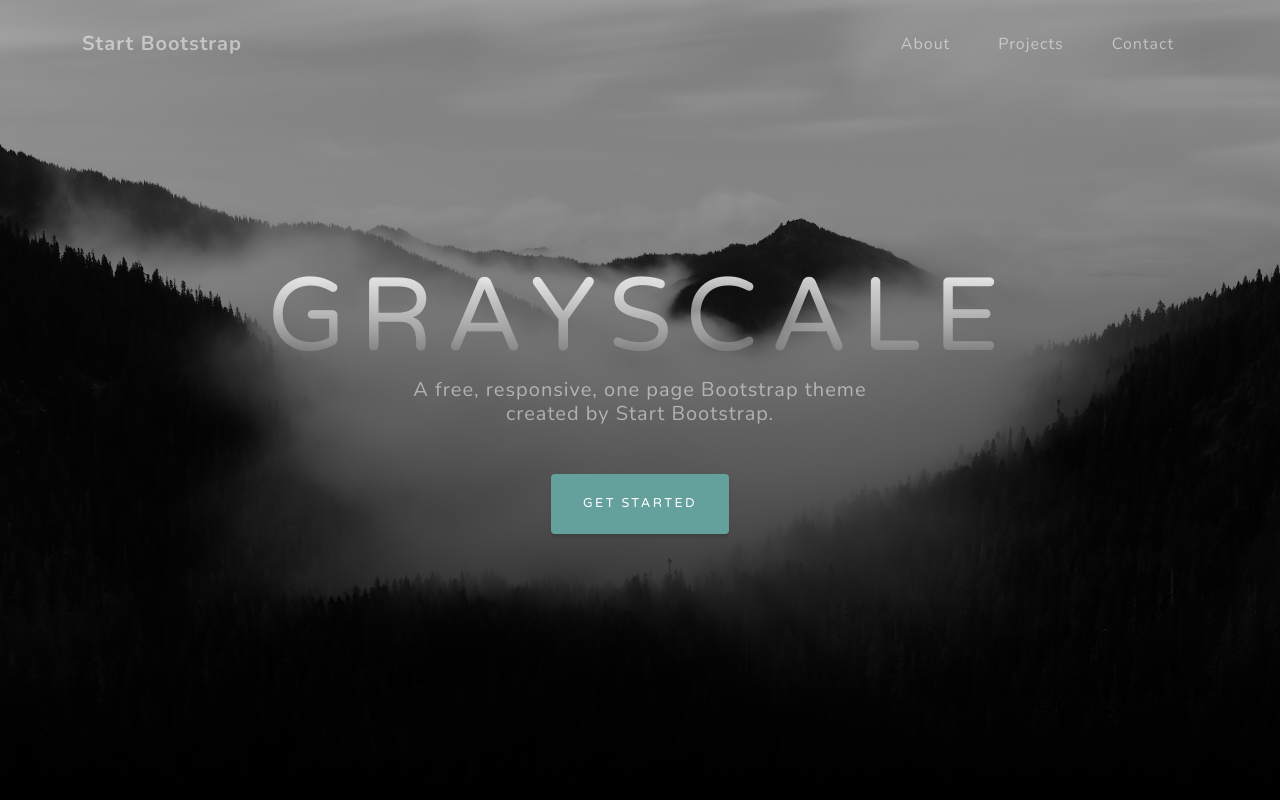
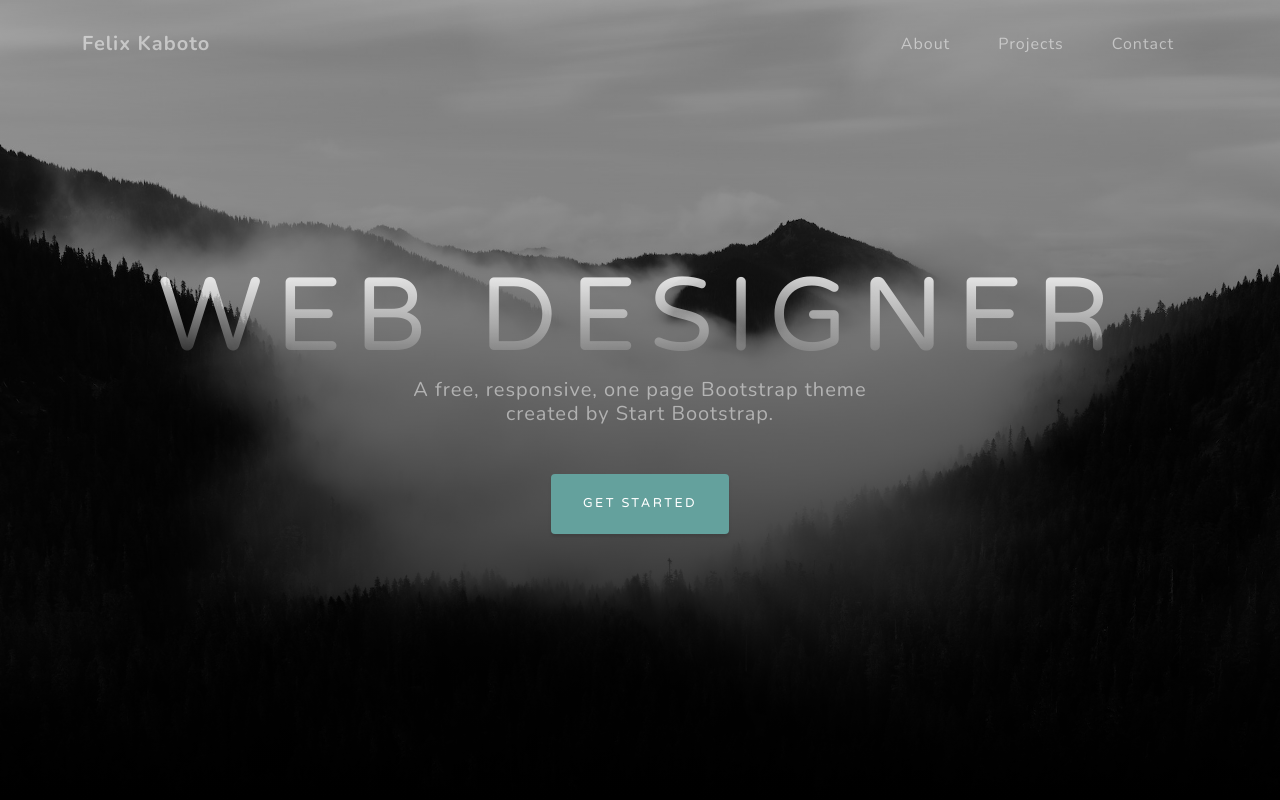
Before and after one commit to FelixKaboto/Felix-Kaboto.github.io, a plain HTML site: page index.html in a window 1280 px wide. Shown: the top 800 px of the page. Drawn offline with nearby package versions, Linux system fonts and the light colour scheme.

Commit message:
updated index.html

```diff
--- a/index.html
+++ b/index.html
@@ -5,7 +5,7 @@
         <meta name="viewport" content="width=device-width, initial-scale=1, shrink-to-fit=no" />
         <meta name="description" content="" />
         <meta name="author" content="" />
-        <title>Grayscale - Start Bootstrap Theme</title>
+        <title>Felix Kaboto</title>
         <link rel="icon" type="image/x-icon" href="assets/img/favicon.ico" />
         <!-- Font Awesome icons (free version)-->
         <script src="https://use.fontawesome.com/releases/v5.15.1/js/all.js" crossorigin="anonymous"></script>
@@ -19,7 +19,7 @@
         <!-- Navigation-->
         <nav class="navbar navbar-expand-lg navbar-light fixed-top" id="mainNav">
             <div class="container">
-                <a class="navbar-brand js-scroll-trigger" href="#page-top">Start Bootstrap</a>
+                <a class="navbar-brand js-scroll-trigger" href="#page-top">Felix Kaboto</a>
                 <button class="navbar-toggler navbar-toggler-right" type="button" data-toggle="collapse" data-target="#navbarResponsive" aria-controls="navbarResponsive" aria-expanded="false" aria-label="Toggle navigation">
                     Menu
                     <i class="fas fa-bars"></i>
@@ -37,7 +37,7 @@
         <header class="masthead">
             <div class="container d-flex h-100 align-items-center">
                 <div class="mx-auto text-center">
-                    <h1 class="mx-auto my-0 text-uppercase">Grayscale</h1>
+                    <h1 class="mx-auto my-0 text-uppercase">Web Designer</h1>
                     <h2 class="text-white-50 mx-auto mt-2 mb-5">A free, responsive, one page Bootstrap theme created by Start Bootstrap.</h2>
                     <a class="btn btn-primary js-scroll-trigger" href="#about">Get Started</a>
                 </div>
```
